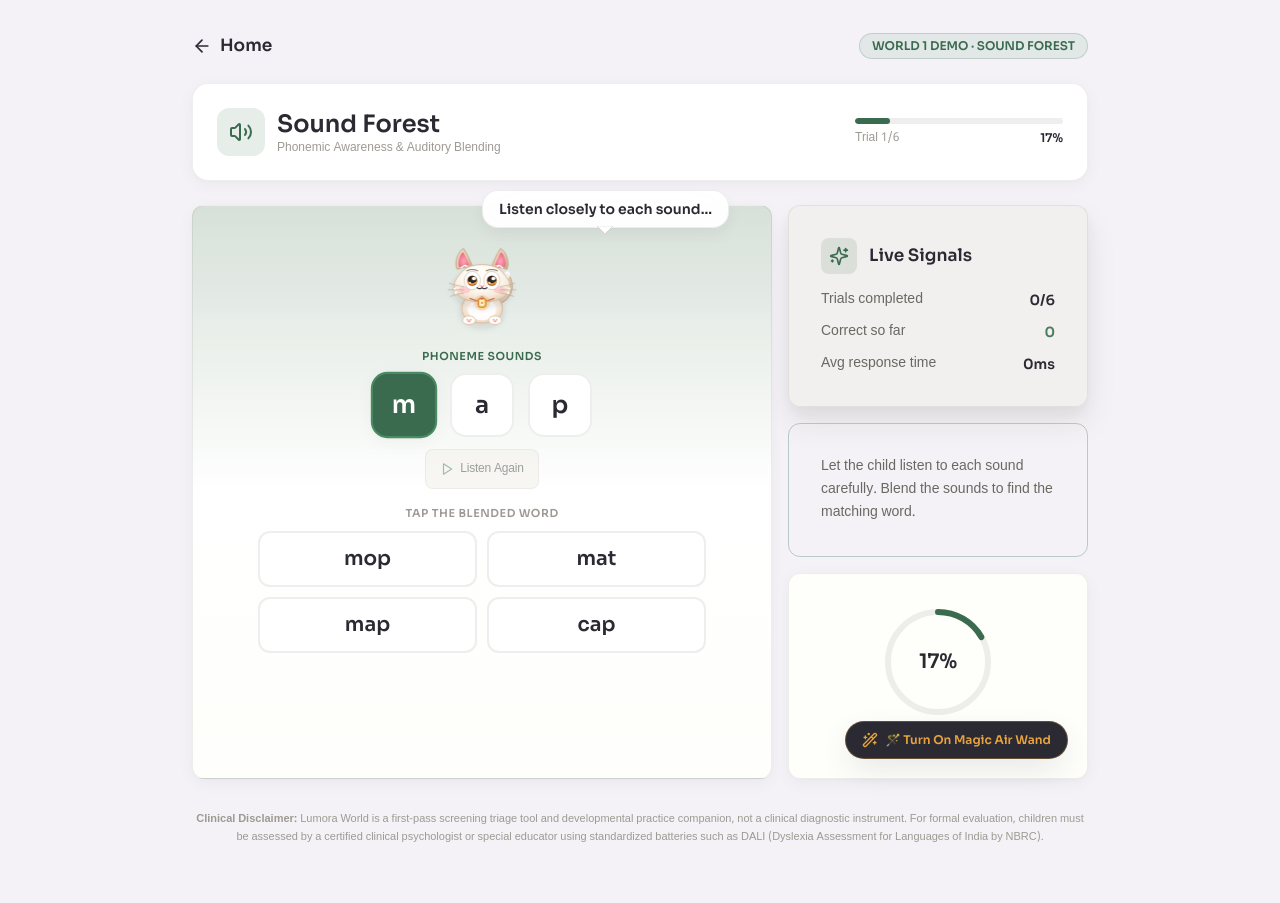
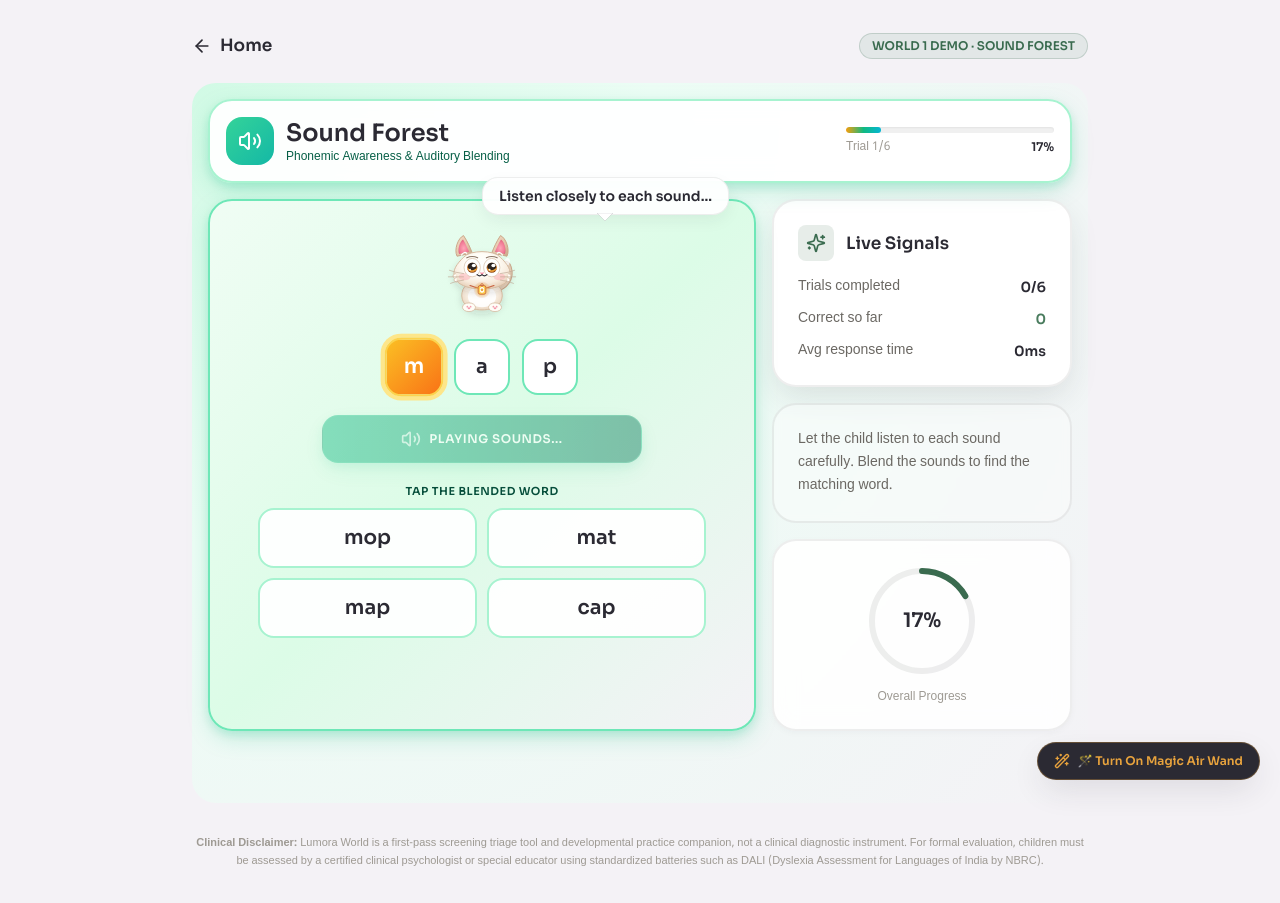
Before and after one commit to neurelith/lumora-world, a Next.js app: page /screening/sound-forest in a window 1280 px wide. Before the commit the page ends 879 px from the top, so only its background shows below. Built offline with nearby package versions, Linux system fonts and the light colour scheme.

Commit message:
feat(ui): make UI vibrant and colorful with radiant world mesh themes, glowing candy buttons, and jewel accents

```diff
--- a/app/globals.css
+++ b/app/globals.css
@@ -94,8 +94,23 @@ canvas.tracing-canvas { touch-action: none !important; user-select: none !import
   }
   .btn-base:active { transform: scale(0.97); }
   .btn-base:disabled { pointer-events: none; opacity: 0.45; }
-  .progress-track { height: 6px; background: var(--border-whisper); border-radius: 9999px; overflow: hidden; }
-  .progress-fill { height: 100%; border-radius: 9999px; transition: width var(--duration-slow) var(--ease-spring); }
+  .progress-track { height: 8px; background: rgba(0, 0, 0, 0.06); border-radius: 9999px; overflow: hidden; box-shadow: inset 0 1px 2px rgba(0,0,0,0.06); }
+  .progress-fill { height: 100%; border-radius: 9999px; transition: width var(--duration-slow) var(--ease-spring); background: linear-gradient(90deg, #F59E0B 0%, #10B981 50%, #06B6D4 100%); }
+
+  /* Colorful World Mesh Ambiance */
+  .bg-world-forest { background: radial-gradient(circle at top left, #D1FAE5 0%, #ECFDF5 40%, #F4F2F6 100%); }
+  .bg-world-realm { background: radial-gradient(circle at top left, #CFFAFE 0%, #F0FDFA 40%, #F4F2F6 100%); }
+  .bg-world-castle { background: radial-gradient(circle at top left, #EDE9FE 0%, #FAF5FF 40%, #F4F2F6 100%); }
+  .bg-world-valley { background: radial-gradient(circle at top left, #DBEAFE 0%, #EFF6FF 40%, #F4F2F6 100%); }
+  .bg-world-mountains { background: radial-gradient(circle at top left, #FFEDD5 0%, #FFF7ED 40%, #F4F2F6 100%); }
+  .bg-world-haven { background: radial-gradient(circle at top, #FEF3C7 0%, #ECFDF5 50%, #F4F2F6 100%); }
+
+  /* Playful Candy Shadow Effects */
+  .shadow-candy-amber { box-shadow: 0 8px 24px -4px rgba(245, 158, 11, 0.25), 0 4px 10px rgba(245, 158, 11, 0.15); }
+  .shadow-candy-emerald { box-shadow: 0 8px 24px -4px rgba(16, 185, 129, 0.25), 0 4px 10px rgba(16, 185, 129, 0.15); }
+  .shadow-candy-cyan { box-shadow: 0 8px 24px -4px rgba(6, 182, 212, 0.25), 0 4px 10px rgba(6, 182, 212, 0.15); }
+  .shadow-candy-purple { box-shadow: 0 8px 24px -4px rgba(139, 92, 246, 0.25), 0 4px 10px rgba(139, 92, 246, 0.15); }
+  .shadow-candy-coral { box-shadow: 0 8px 24px -4px rgba(249, 115, 22, 0.25), 0 4px 10px rgba(249, 115, 22, 0.15); }
 }
 
 .animate-cascade-in { animation: cascadeIn 0.5s var(--ease-out-expo) forwards; opacity: 0; }
--- a/components/screening/SoundForest.tsx
+++ b/components/screening/SoundForest.tsx
@@ -129,18 +129,18 @@ export const SoundForest: React.FC<SoundForestProps> = ({
   };
 
   return (
-    <div className="max-w-5xl mx-auto space-y-6 animate-spring-in">
+    <div className="min-h-[calc(100vh-80px)] bg-world-forest p-3 sm:p-4 rounded-3xl max-w-5xl mx-auto space-y-4">
       {/* Top Game Bar */}
-      <div className="flex items-center justify-between gap-4 bg-white border border-whisper rounded-panel p-4 md:p-6 shadow-card">
+      <div className="flex items-center justify-between gap-4 bg-white/95 backdrop-blur-md border-2 border-emerald-200 rounded-3xl p-4 shadow-candy-emerald">
         <div className="flex items-center gap-3">
-          <div className="p-3 bg-forest-soft text-forest rounded-xl">
+          <div className="p-3 bg-gradient-to-br from-emerald-400 to-teal-500 text-white rounded-2xl shadow-soft-xs">
             <Volume2 className="w-6 h-6" />
           </div>
           <div>
             <h2 className="font-display font-extrabold text-xl md:text-2xl text-ink">
               {t('worlds.soundForest')}
             </h2>
-            <p className="text-xs font-body text-ink-tertiary">
+            <p className="text-xs font-body text-emerald-800 font-medium">
               {t('worlds.soundForestSubtitle')}
             </p>
           </div>
@@ -160,7 +160,7 @@ export const SoundForest: React.FC<SoundForestProps> = ({
       {/* Main Stage — Asymmetric 70/30 Layout */}
       <div className="grid gap-4 lg:grid-cols-[1fr_300px] items-stretch">
         {/* LEFT: Task Area */}
-        <Card className="bg-gradient-to-b from-forest-soft/20 via-white to-ivory border border-forest/20 p-4 sm:p-5 pt-8 shadow-card relative flex flex-col items-center justify-between">
+        <Card variant="forest" className="p-4 sm:p-5 pt-8 relative flex flex-col items-center justify-between">
           <div className="flex flex-col items-center text-center space-y-4 w-full">
             {/* Mascot Guidance */}
             <div className="pt-1 flex justify-center">
@@ -179,65 +179,52 @@ export const SoundForest: React.FC<SoundForestProps> = ({
               />
             </div>
 
-            {/* Pulsing Phoneme Circles */}
-            <div className="space-y-2">
-              <p className="text-[11px] font-display font-bold uppercase tracking-wider text-forest">
-                {language === 'hi' ? 'ध्वनियां' : 'Phoneme Sounds'}
-              </p>
-
-              <div className="flex flex-wrap items-center justify-center gap-2.5 sm:gap-3.5">
+            {/* Visual Phoneme Tokens Sequence */}
+            <div className="flex items-center justify-center gap-2 sm:gap-3 py-1 flex-wrap">
               {currentTrial.phonemes.map((phoneme, idx) => {
                 const isActive = activePhonemeIdx === idx;
                 return (
                   <motion.div
                     key={idx}
                     className={`
-                        w-13 h-13 sm:w-16 sm:h-16 rounded-2xl flex items-center justify-center
-                        font-display font-extrabold text-xl sm:text-2xl border-2 transition-all duration-300
-                        ${isActive
-                          ? 'bg-forest text-white border-forest-light shadow-card scale-105'
-                          : 'bg-white text-ink border-whisper shadow-xs'
+                      w-12 h-12 sm:w-14 sm:h-14 rounded-2xl flex items-center justify-center font-display font-extrabold text-lg sm:text-xl
+                      border-2 transition-all duration-200 select-none
+                      ${
+                        isActive
+                          ? 'bg-gradient-to-br from-amber-400 to-orange-500 text-white border-amber-300 scale-110 shadow-candy-amber ring-4 ring-amber-200'
+                          : 'bg-white text-ink border-emerald-300 shadow-soft-xs'
                       }
                     `}
-                      animate={isActive ? { scale: [1, 1.08, 1] } : {}}
-                      transition={{ duration: 0.5, repeat: isActive ? Infinity : 0, ease: 'easeInOut' }}
+                    animate={isActive ? { scale: [1, 1.15, 1.05] } : { scale: 1 }}
+                    transition={{ type: 'spring', stiffness: 350, damping: 20 }}
                   >
-                      {phoneme}
+                    <span>{phoneme}</span>
                   </motion.div>
                 );
               })}
             </div>
 
-              {/* Replay Audio Button */}
-              <div className="pt-1 flex items-center justify-center gap-2">
+            {/* Audio Control Action Button */}
+            <div className="flex justify-center w-full max-w-xs">
               <Button
-                  variant="secondary"
-                  size="sm"
+                variant="forest"
+                size="md"
+                fullWidth
                 onClick={handlePlayAudio}
                 disabled={isPlayingAudio}
-                  leftIcon={<Play className="w-3.5 h-3.5 text-forest" />}
-                  className="min-h-[38px] text-xs font-bold"
+                leftIcon={isPlayingAudio ? <Volume2 className="w-5 h-5 animate-pulse" /> : <Play className="w-5 h-5 fill-white" />}
+                className="font-display font-extrabold uppercase tracking-wider text-xs"
               >
-                  {language === 'hi' ? 'ध्वनि फिर से सुनें' : 'Listen Again'}
+                {isPlayingAudio
+                  ? language === 'hi' ? 'ध्वनियां बजाई जा रही हैं...' : 'Playing Sounds...'
+                  : language === 'hi' ? 'ध्वनियां सुनो' : 'Listen to Sounds'}
               </Button>
-                {showFeedback && !feedbackCorrect && (
-                  <Button
-                    variant="ghost"
-                    size="sm"
-                    onClick={handleReplay}
-                    leftIcon={<RotateCcw className="w-3.5 h-3.5" />}
-                    className="min-h-[38px] text-xs"
-                  >
-                    {language === 'hi' ? 'फिर से कोशिश' : 'Try Again'}
-                  </Button>
-                )}
-              </div>
             </div>
 
-            {/* 4 Illustrated Answer Cards */}
+            {/* Option Cards (4-Choice Selection Grid) */}
             <AnimatePresence mode="wait">
-              <div className="w-full space-y-2 max-w-md mx-auto" key={currentTrialIdx}>
-                <p className="text-[11px] font-display font-bold uppercase tracking-wider text-ink-tertiary">
+              <div className="w-full max-w-md space-y-2 pt-1">
+                <p className="text-[11px] font-display font-extrabold uppercase tracking-wider text-emerald-900">
                   {language === 'hi' ? 'सही शब्द पर टैप करें' : 'Tap the blended word'}
                 </p>
 
@@ -246,16 +233,16 @@ export const SoundForest: React.FC<SoundForestProps> = ({
                     const isSelected = selectedOption === option;
                     const isCorrect = option === currentTrial.targetWord;
 
-                    let cardStyle = 'bg-white border-whisper text-ink hover:border-forest/60 hover:bg-forest-soft/50';
+                    let cardStyle = 'bg-white/95 border-emerald-200 text-ink hover:border-emerald-500 hover:bg-emerald-50 hover:shadow-candy-emerald';
                     if (showFeedback) {
                       if (isSelected && isCorrect) {
-                        cardStyle = 'bg-sage-soft border-sage/30 text-sage shadow-xs font-bold scale-[1.02]';
+                        cardStyle = 'bg-gradient-to-r from-emerald-500 to-teal-600 border-emerald-400 text-white shadow-candy-emerald font-extrabold scale-[1.03]';
                       } else if (isSelected && !isCorrect) {
-                        cardStyle = 'bg-amber-soft border-amber/30 text-ink font-bold';
+                        cardStyle = 'bg-gradient-to-r from-orange-400 to-amber-500 border-orange-400 text-white font-extrabold';
                       } else if (isCorrect) {
-                        cardStyle = 'bg-sage-soft border-sage/30 text-sage font-bold';
+                        cardStyle = 'bg-gradient-to-r from-emerald-500 to-teal-600 border-emerald-400 text-white font-extrabold';
                       } else {
-                        cardStyle = 'bg-sand text-ink-tertiary border-whisper opacity-60';
+                        cardStyle = 'bg-white/40 text-ink/30 border-hairline opacity-50';
                       }
                     }
 
@@ -265,20 +252,20 @@ export const SoundForest: React.FC<SoundForestProps> = ({
                         onClick={() => handleSelectOption(option)}
                         disabled={selectedOption !== null || isPlayingAudio}
                         className={`
-                          min-h-[54px] p-3 rounded-xl border-2 flex items-center justify-center
-                          font-display font-bold text-lg sm:text-xl transition-all duration-base ease-out-expo
-                          select-none shadow-xs
+                          min-h-[56px] p-3.5 rounded-2xl border-2 flex items-center justify-center
+                          font-display font-extrabold text-lg sm:text-xl transition-all duration-200
+                          select-none shadow-soft-xs
                           ${cardStyle}
                         `}
                         initial={{ opacity: 0, y: 14 }}
                         animate={{ opacity: 1, y: 0 }}
                         exit={{ opacity: 0, y: -14 }}
                         transition={{ delay: idx * 0.06, type: 'spring', stiffness: 300, damping: 25 }}
-                        whileTap={{ scale: 0.98 }}
+                        whileTap={{ scale: 0.96 }}
                       >
                         <span>{option}</span>
                         {showFeedback && isSelected && isCorrect && (
-                          <Sparkles className="ml-1.5 h-4 w-4 text-sage animate-pulse-gentle" />
+                          <Sparkles className="ml-1.5 h-4 w-4 text-white fill-white animate-spin-slow" />
                         )}
                       </motion.button>
                     );
--- a/components/ui/Button.tsx
+++ b/components/ui/Button.tsx
@@ -3,7 +3,20 @@
 import React from 'react';
 
 interface ButtonProps extends React.ButtonHTMLAttributes<HTMLButtonElement> {
-  variant?: 'primary' | 'secondary' | 'ghost' | 'outline' | 'success' | 'sage' | 'terracotta';
+  variant?:
+    | 'primary'
+    | 'secondary'
+    | 'ghost'
+    | 'outline'
+    | 'success'
+    | 'sage'
+    | 'terracotta'
+    | 'amber'
+    | 'forest'
+    | 'realm'
+    | 'castle'
+    | 'mountains'
+    | 'rainbow';
   size?: 'sm' | 'md' | 'lg' | 'hero';
   fullWidth?: boolean;
   leftIcon?: React.ReactNode;
@@ -11,7 +24,7 @@ interface ButtonProps extends React.ButtonHTMLAttributes<HTMLButtonElement> {
   loading?: boolean;
 }
 
-/** A high-contrast, touch-friendly action control with a quiet visual hierarchy. */
+/** A vibrant, touch-friendly 3D candy action control with bouncy micro-interactions. */
 export const Button: React.FC<ButtonProps> = ({
   children,
   variant = 'primary',
@@ -24,24 +37,43 @@ export const Button: React.FC<ButtonProps> = ({
   disabled,
   ...props
 }) => {
-  const baseStyles = 'inline-flex items-center justify-center whitespace-nowrap font-body font-medium tracking-[-0.015em] transition-[background-color,color,border-color,transform,box-shadow] duration-base ease-out-expo active:scale-[0.97] focus-visible:ring-0 focus-visible:shadow-[0_0_0_3px_#3898ec] disabled:pointer-events-none disabled:opacity-45';
+  const baseStyles =
+    'inline-flex items-center justify-center whitespace-nowrap font-display font-bold tracking-[-0.015em] transition-all duration-200 ease-out active:scale-[0.96] focus-visible:ring-2 focus-visible:ring-offset-2 focus-visible:ring-amber disabled:pointer-events-none disabled:opacity-45';
 
   const sizeStyles = {
-    sm: 'min-h-[40px] gap-1.5 px-3.5 py-2 text-sm rounded-button',
-    md: 'min-h-[48px] gap-2 px-5 py-2.5 text-[16px] rounded-button',
-    lg: 'min-h-[52px] gap-2 px-6 py-3 text-[17px] rounded-button',
-    hero: 'min-h-[60px] gap-3 px-8 py-4 text-[19px] rounded-panel',
+    sm: 'min-h-[40px] gap-1.5 px-3.5 py-2 text-sm rounded-xl',
+    md: 'min-h-[48px] gap-2 px-5 py-2.5 text-[15px] rounded-2xl',
+    lg: 'min-h-[54px] gap-2.5 px-6 py-3 text-[17px] rounded-2xl shadow-soft-sm',
+    hero: 'min-h-[62px] gap-3 px-8 py-4 text-[19px] rounded-3xl shadow-soft-md',
   };
 
   const variantStyles: Record<string, string> = {
-    primary: 'bg-terracotta text-white border-0 shadow-[0_0_0_1px_rgba(201,100,66,0.35)] hover:bg-terracotta-hover hover:shadow-[0_4px_14px_rgba(201,100,66,0.24)]',
-    secondary: 'bg-sand text-ink border border-border-soft hover:bg-sand/80 hover:shadow-sm',
-    ghost: 'bg-transparent text-ink-secondary border-0 hover:bg-terracotta-soft hover:text-terracotta',
-    outline: 'bg-transparent text-ink border border-border-soft hover:bg-sand hover:border-ink/30',
-    // ponytail: sage == success, terracotta == primary — collapsed duplicates
-    success: 'bg-sage text-white border-0 shadow-[0_0_0_1px_rgba(74,124,94,0.35)] hover:bg-sage/90 hover:shadow-[0_4px_14px_rgba(74,124,94,0.24)]',
-    sage: 'bg-sage text-white border-0 shadow-[0_0_0_1px_rgba(74,124,94,0.35)] hover:bg-sage/90 hover:shadow-[0_4px_14px_rgba(74,124,94,0.24)]',
-    terracotta: 'bg-terracotta text-white border-0 shadow-[0_0_0_1px_rgba(201,100,66,0.35)] hover:bg-terracotta-hover hover:shadow-[0_4px_14px_rgba(201,100,66,0.24)]',
+    primary:
+      'bg-gradient-to-r from-[#E8A33D] to-[#D97706] text-ink border border-amber/40 shadow-candy-amber hover:brightness-105',
+    secondary:
+      'bg-white text-ink border-2 border-hairline shadow-soft-xs hover:bg-sand/70 hover:border-ink/20',
+    ghost:
+      'bg-transparent text-ink-secondary border-0 hover:bg-amber/10 hover:text-ink',
+    outline:
+      'bg-white/80 backdrop-blur-sm text-ink border-2 border-hairline hover:bg-sand hover:border-amber/40',
+    success:
+      'bg-gradient-to-r from-[#10B981] to-[#059669] text-white border border-emerald-400/40 shadow-candy-emerald hover:brightness-105',
+    sage:
+      'bg-gradient-to-r from-[#10B981] to-[#059669] text-white border border-emerald-400/40 shadow-candy-emerald hover:brightness-105',
+    terracotta:
+      'bg-gradient-to-r from-[#F97316] to-[#EA580C] text-white border border-orange-400/40 shadow-candy-coral hover:brightness-105',
+    amber:
+      'bg-gradient-to-r from-[#F59E0B] to-[#D97706] text-ink font-extrabold border border-amber/40 shadow-candy-amber hover:brightness-105',
+    forest:
+      'bg-gradient-to-r from-[#10B981] to-[#047857] text-white border border-emerald-400/40 shadow-candy-emerald hover:brightness-105',
+    realm:
+      'bg-gradient-to-r from-[#06B6D4] to-[#0891B2] text-white border border-cyan-400/40 shadow-candy-cyan hover:brightness-105',
+    castle:
+      'bg-gradient-to-r from-[#8B5CF6] to-[#6D28D9] text-white border border-purple-400/40 shadow-candy-purple hover:brightness-105',
+    mountains:
+      'bg-gradient-to-r from-[#F97316] to-[#C2410C] text-white border border-orange-400/40 shadow-candy-coral hover:brightness-105',
+    rainbow:
+      'bg-gradient-to-r from-[#F59E0B] via-[#10B981] to-[#06B6D4] text-white border border-white/40 shadow-candy-cyan hover:brightness-105 animate-pulse-gentle',
   };
 
   return (
--- a/components/ui/Card.tsx
+++ b/components/ui/Card.tsx
@@ -3,26 +3,52 @@
 import React from 'react';
 
 interface CardProps extends React.HTMLAttributes<HTMLDivElement> {
-  variant?: 'default' | 'elevated' | 'interactive' | 'outlined';
+  variant?:
+    | 'default'
+    | 'elevated'
+    | 'interactive'
+    | 'outlined'
+    | 'forest'
+    | 'realm'
+    | 'castle'
+    | 'valley'
+    | 'mountains'
+    | 'gold';
   padding?: 'none' | 'sm' | 'md' | 'lg' | 'xl';
 }
 
 const paddingStyles = {
   none: '',
   sm: 'p-4',
-  md: 'p-6 md:p-8',
-  lg: 'p-8 md:p-10',
-  xl: 'p-10 md:p-12',
+  md: 'p-5 md:p-6',
+  lg: 'p-6 md:p-8',
+  xl: 'p-8 md:p-10',
 };
 
 const variantStyles = {
-  default: 'bg-ivory border border-whisper rounded-card shadow-card',
-  elevated: 'bg-ivory border border-whisper rounded-card shadow-float',
-  interactive: 'bg-ivory border border-whisper rounded-card shadow-card transition-all duration-base ease-out-expo hover:shadow-float hover:-translate-y-0.5 focus-visible:ring-0 focus-visible:shadow-[0_0_0_3px_#3898ec] cursor-pointer',
-  outlined: 'bg-transparent border border-border-soft rounded-card',
+  default:
+    'bg-white/90 backdrop-blur-md border-2 border-hairline rounded-3xl shadow-soft-sm',
+  elevated:
+    'bg-white border-2 border-hairline rounded-3xl shadow-soft-lg',
+  interactive:
+    'bg-white/95 backdrop-blur-md border-2 border-hairline rounded-3xl shadow-soft-sm transition-all duration-200 ease-out hover:shadow-soft-lg hover:-translate-y-1 hover:border-amber/40 focus-visible:ring-2 focus-visible:ring-amber cursor-pointer',
+  outlined:
+    'bg-white/40 backdrop-blur-sm border-2 border-hairline rounded-3xl',
+  forest:
+    'bg-gradient-to-br from-[#F0FDF4] via-[#DCFCE7] to-[#F4F2F6] border-2 border-emerald-300 rounded-3xl shadow-candy-emerald',
+  realm:
+    'bg-gradient-to-br from-[#F0FDFA] via-[#CCFBF1] to-[#F4F2F6] border-2 border-teal-300 rounded-3xl shadow-candy-cyan',
+  castle:
+    'bg-gradient-to-br from-[#FAF5FF] via-[#EDE9FE] to-[#F4F2F6] border-2 border-purple-300 rounded-3xl shadow-candy-purple',
+  valley:
+    'bg-gradient-to-br from-[#EFF6FF] via-[#DBEAFE] to-[#F4F2F6] border-2 border-blue-300 rounded-3xl shadow-soft-md',
+  mountains:
+    'bg-gradient-to-br from-[#FFF7ED] via-[#FFEDD5] to-[#F4F2F6] border-2 border-orange-300 rounded-3xl shadow-candy-coral',
+  gold:
+    'bg-gradient-to-br from-[#FFFBEB] via-[#FEF3C7] to-[#FDE68A] border-2 border-amber-300 rounded-3xl shadow-candy-amber',
 };
 
-/** A versatile container with consistent elevation and interaction states. */
+/** A colorful, tactile container with rich world gradients and bouncy elevation. */
 export const Card: React.FC<CardProps> = ({
   children,
   variant = 'default',
```
Also changed, not shown: app/haven/page.tsx (+14 -18 lines), components/screening/MemoryMountains.tsx (+71 -26 lines), components/screening/RuneRealm.tsx (+46 -80 lines), components/screening/StoryCastle.tsx (+12 -12 lines). Lines whose indentation alone changed are shown as unchanged.
